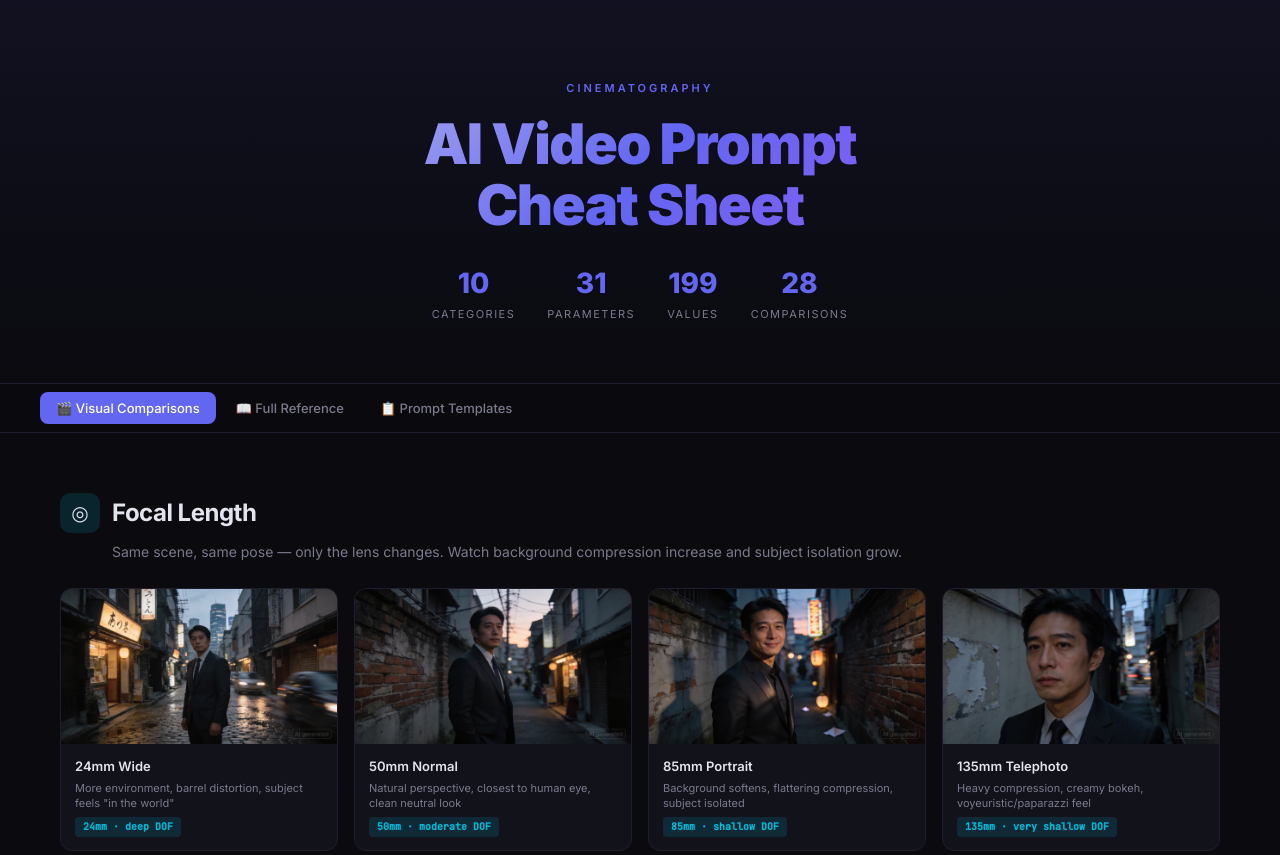
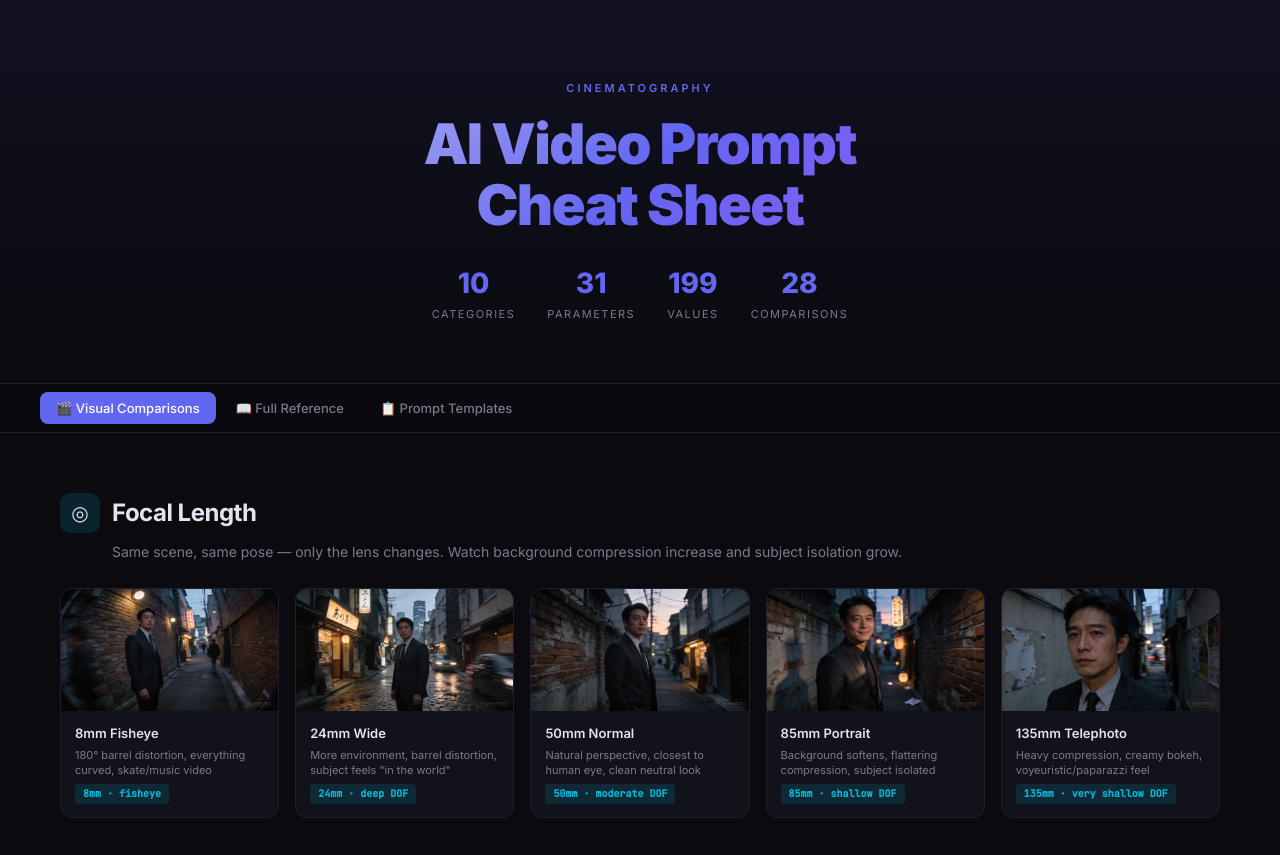
Before and after one commit to stanleyhomies93/cinematography-cheatsheet, a plain HTML site: page index.html in a window 1280 px wide. Shown: the top 855 px of the page. Drawn offline with Linux system fonts and the light colour scheme.

Commit message:
Add 8mm fisheye to focal length comparisons

```diff
--- a/index.html
+++ b/index.html
@@ -444,7 +444,15 @@
       <h2>Focal Length</h2>
     </div>
     <div class="section-desc">Same scene, same pose — only the lens changes. Watch background compression increase and subject isolation grow.</div>
-    <div class="image-grid grid-4">
+    <div class="image-grid grid-5">
+      <div class="image-card" onclick="openLightbox(this)">
+        <img src="1_Focal_Length/E_8mm_fisheye.jpg" alt="8mm">
+        <div class="card-info">
+          <div class="card-title">8mm Fisheye</div>
+          <div class="card-desc">180° barrel distortion, everything curved, skate/music video</div>
+          <span class="card-tag tag-lens">8mm · fisheye</span>
+        </div>
+      </div>
       <div class="image-card" onclick="openLightbox(this)">
         <img src="1_Focal_Length/A_24mm_wide.jpg" alt="24mm">
         <div class="card-info">
@@ -797,7 +805,7 @@ function copyText(el) {
 // Reference data
 const refData = [
   { icon: '◎', name: 'Lens & Optics', color: 'var(--cyan)', desc: 'Controls how the image is optically rendered', params: [
-    { name: 'Focal Length', values: [['14mm','Ultra-wide, extreme distortion, dramatic interiors'],['18mm','Wide, environmental, slight barrel distortion'],['24mm','Wide standard, documentary, landscapes'],['28mm','Street photography classic, Kubrick favorite'],['35mm','Natural perspective, closest to human eye'],['50mm','Normal lens, clean neutral look'],['58mm','Portrait-adjacent, dreamy rendering (Noctilux)'],['85mm','Portrait telephoto, flattering compression'],['100mm','Tight portrait, strong background compression'],['135mm+','Extreme compression, voyeuristic feel, paparazzi']]},
+    { name: 'Focal Length', values: [['8mm','Fisheye, 180° barrel distortion, skate/music video'],['14mm','Ultra-wide, extreme distortion, dramatic interiors'],['18mm','Wide, environmental, slight barrel distortion'],['24mm','Wide standard, documentary, landscapes'],['28mm','Street photography classic, Kubrick favorite'],['35mm','Natural perspective, closest to human eye'],['50mm','Normal lens, clean neutral look'],['58mm','Portrait-adjacent, dreamy rendering (Noctilux)'],['85mm','Portrait telephoto, flattering compression'],['100mm','Tight portrait, strong background compression'],['135mm+','Extreme compression, voyeuristic feel, paparazzi']]},
     { name: 'Lens Type', values: [['anamorphic','Oval bokeh, horizontal flare, widescreen look'],['spherical','Standard round bokeh, neutral rendering'],['vintage / uncoated','Lower contrast, warm flares, organic'],['tilt-shift','Selective focus plane, miniature effect'],['macro','Extreme close-up capability, razor-thin DOF'],['fisheye','180° barrel distortion, skate/music video']]},
     { name: 'Depth of Field', values: [['shallow DOF','f/1.2–2.8, subject isolated, creamy blur'],['moderate DOF','f/4–5.6, subject sharp with soft context'],['deep DOF','f/8–11, most of scene sharp'],['infinite DOF','f/16+, everything tack sharp, landscape'],['split diopter','Two focal planes sharp simultaneously, De Palma']]},
     { name: 'Bokeh & Flare', values: [['oval bokeh','Anamorphic signature, elliptical highlights'],['circular bokeh','Spherical lens, round specular highlights'],['cat-eye bokeh','Swirly edge distortion, vintage lenses'],['horizontal lens flare','Anamorphic streak across frame'],['starburst flare','Stopped-down aperture, pointed rays']]}
```
Also changed, not shown: 1_Focal_Length/E_8mm_fisheye.jpg (added).
